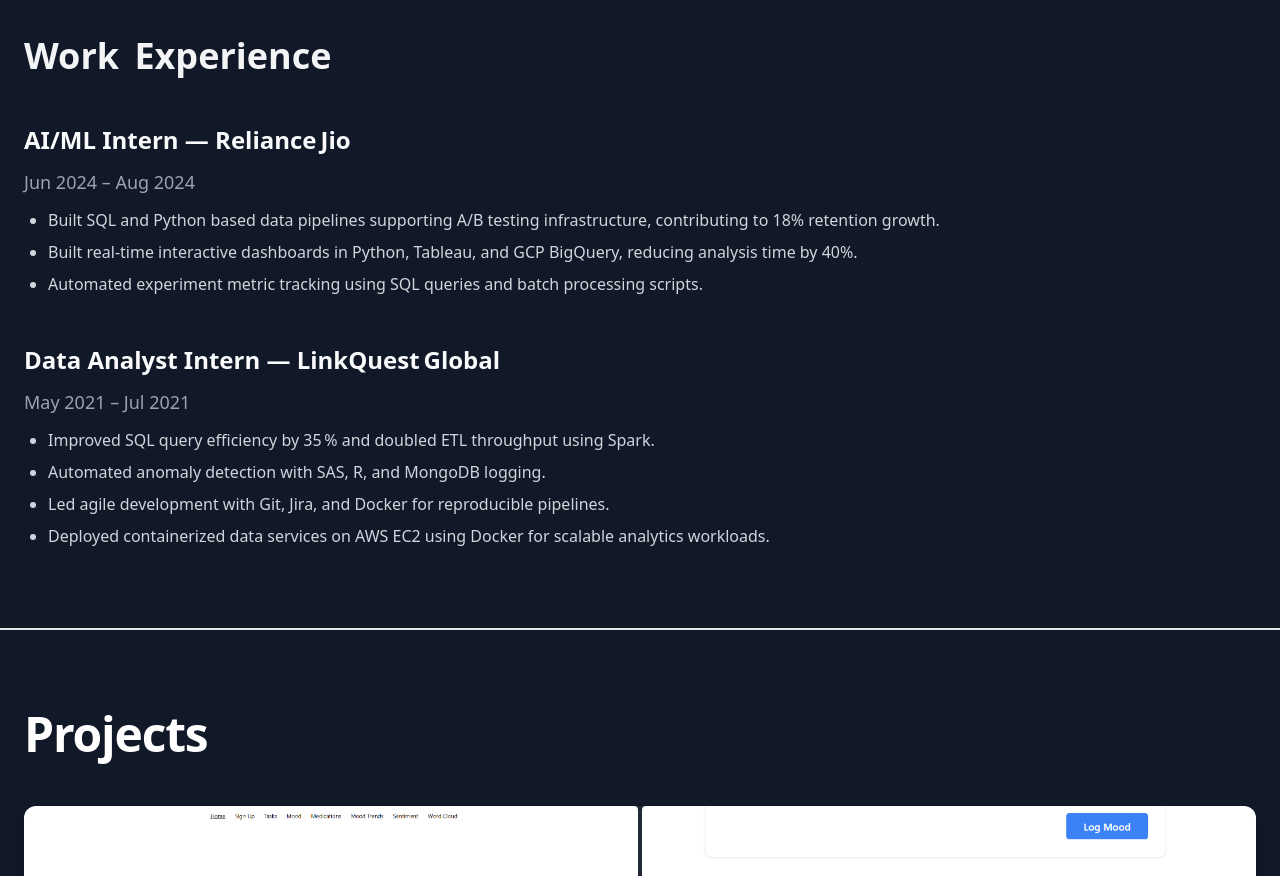
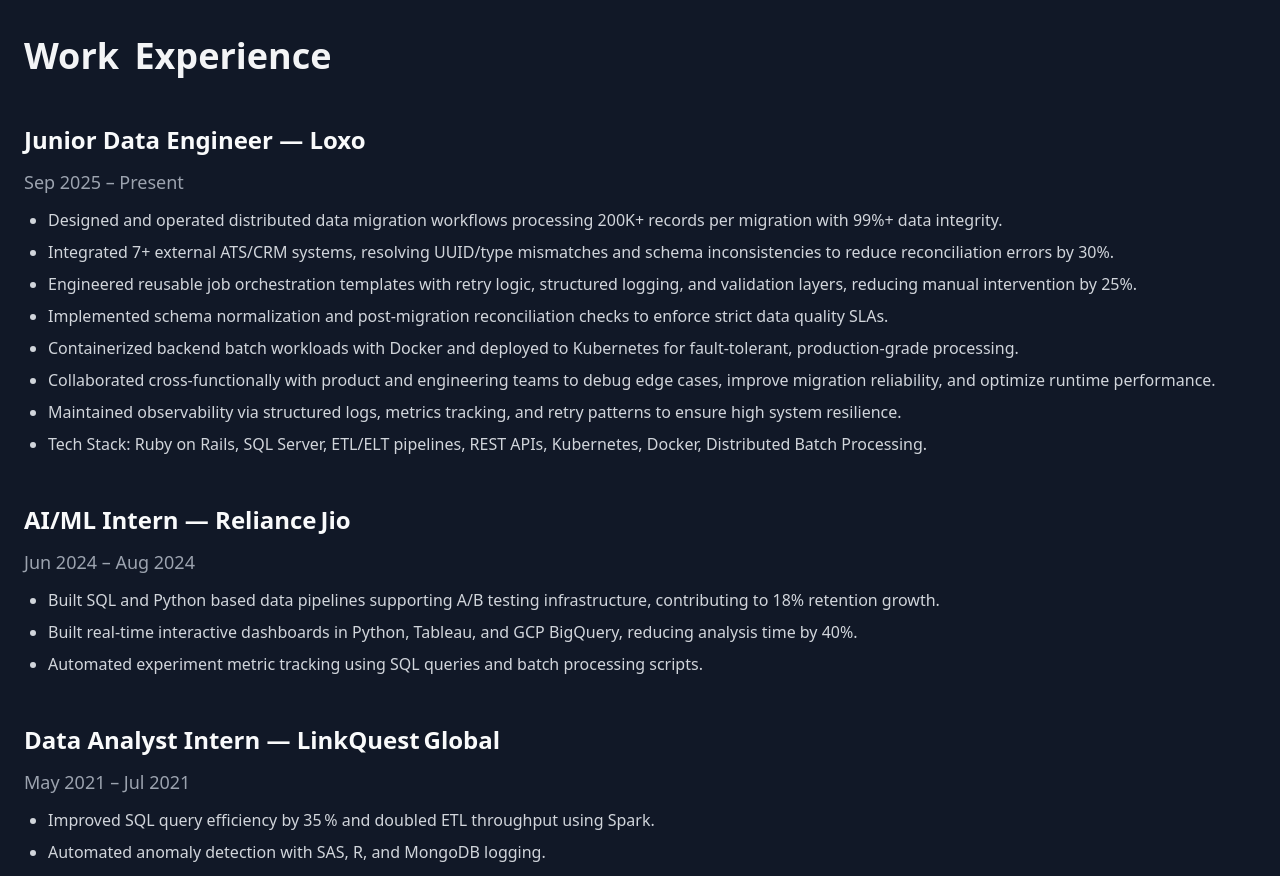
Before and after one commit to Mrinmayi03/MrinmayiKatti_Portfolio, a React (Vite) app: page / in a window 1280 px wide. Shown: the part 980-1856 px from the top of the page. Built offline with nearby package versions, Linux system fonts and the light colour scheme.

Commit message:
Added current Loxo experience.

```diff
--- a/src/components/Experience.tsx
+++ b/src/components/Experience.tsx
@@ -1,6 +1,21 @@
 // src/components/Experience.tsx
 export default function Experience() {
   const roles = [
+    {
+    company: 'Loxo',
+    title: 'Junior Data Engineer',
+    period: 'Sep 2025 – Present',
+    bullets: [
+      'Designed and operated distributed data migration workflows processing 200K+ records per migration with 99%+ data integrity.',
+      'Integrated 7+ external ATS/CRM systems, resolving UUID/type mismatches and schema inconsistencies to reduce reconciliation errors by 30%.',
+      'Engineered reusable job orchestration templates with retry logic, structured logging, and validation layers, reducing manual intervention by 25%.',
+      'Implemented schema normalization and post-migration reconciliation checks to enforce strict data quality SLAs.',
+      'Containerized backend batch workloads with Docker and deployed to Kubernetes for fault-tolerant, production-grade processing.',
+      'Collaborated cross-functionally with product and engineering teams to debug edge cases, improve migration reliability, and optimize runtime performance.',
+      'Maintained observability via structured logs, metrics tracking, and retry patterns to ensure high system resilience.',
+      'Tech Stack: Ruby on Rails, SQL Server, ETL/ELT pipelines, REST APIs, Kubernetes, Docker, Distributed Batch Processing.'
+    ],
+    },
     {
       company: 'Reliance Jio',
       title: 'AI/ML Intern',
```
